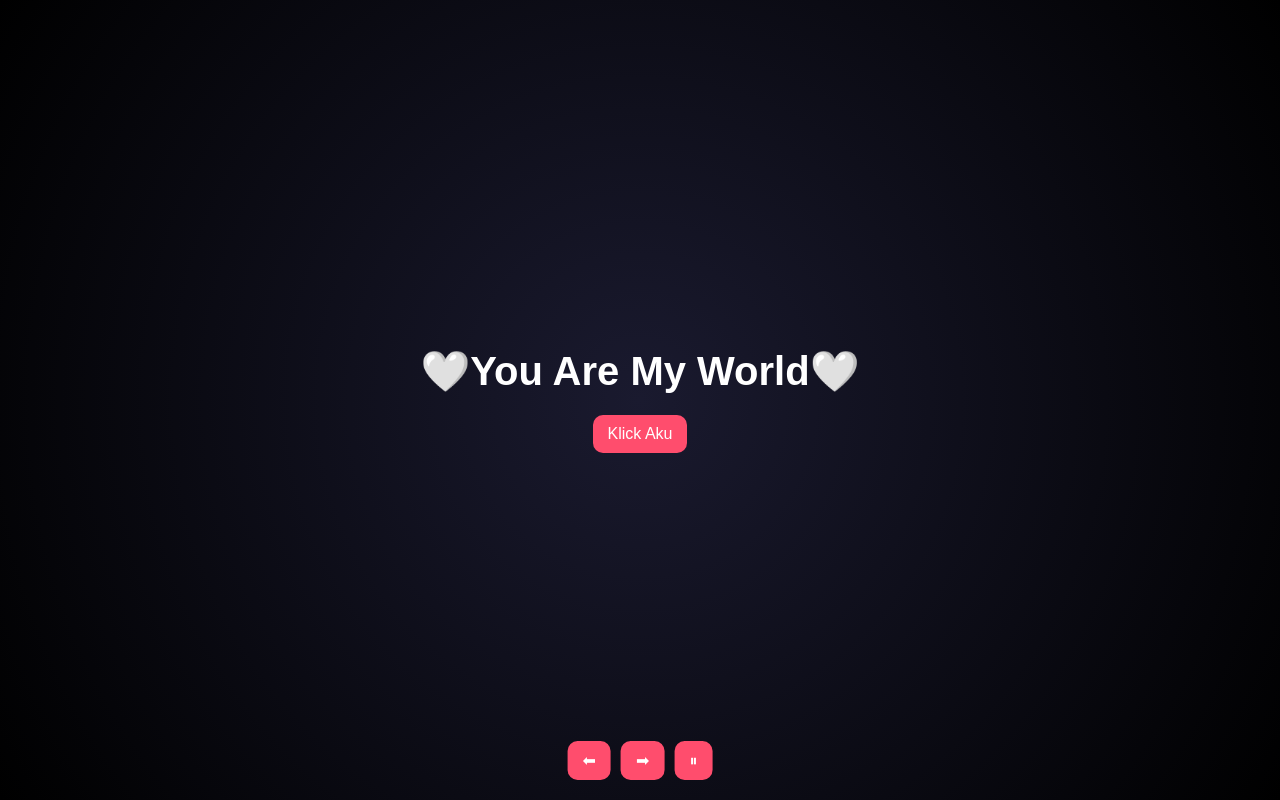
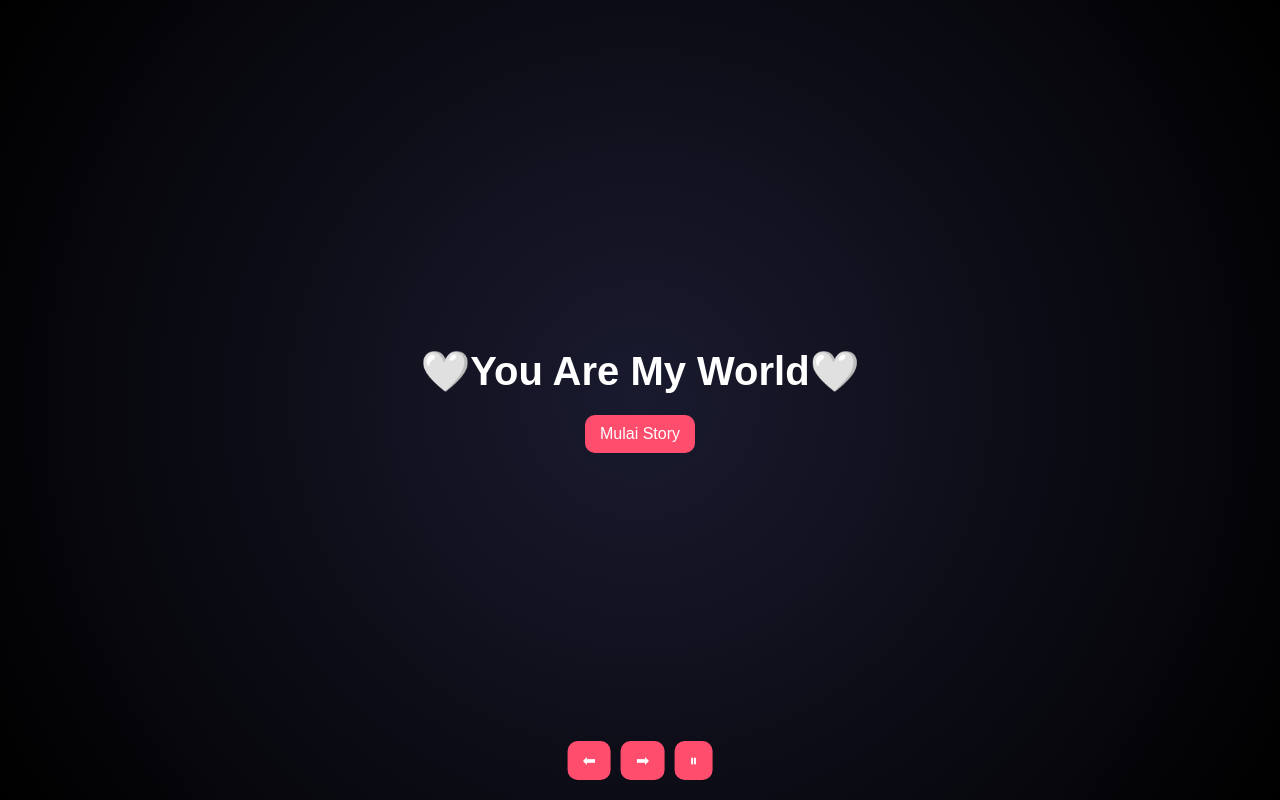
Before and after one commit to mlf167937-svg/Rauf, a Flask app: page / in a window 1280 px wide. Run offline with Flask 3, Linux system fonts and the light colour scheme.

Commit message:
Update index.html

```diff
--- a/templates/index.html
+++ b/templates/index.html
@@ -19,7 +19,7 @@
 <div id="startScreen">
   <div class="box">
     <h1> 🤍You Are My World🤍 </h1>
-    <button id="startBtn">Klick Aku</button>
+    <button id="startBtn">Mulai Story</button>
   </div>
 </div>
 
```
